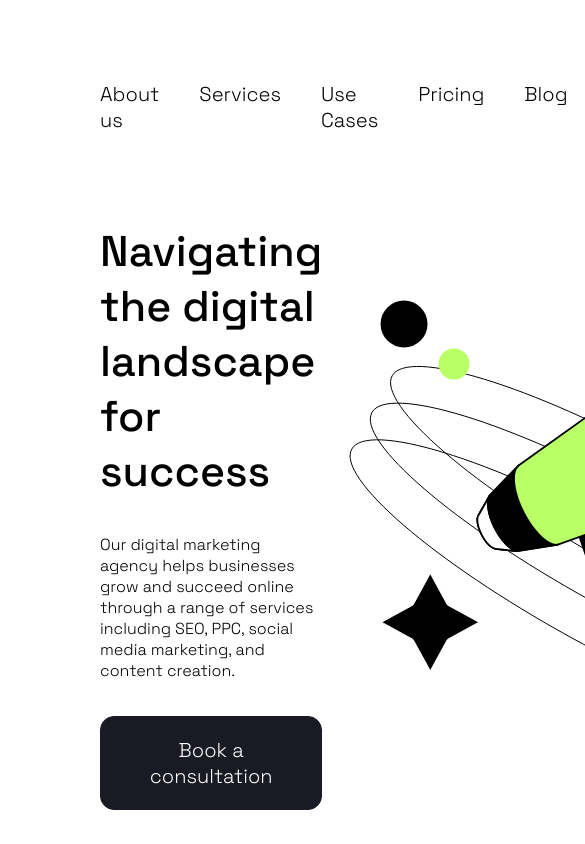
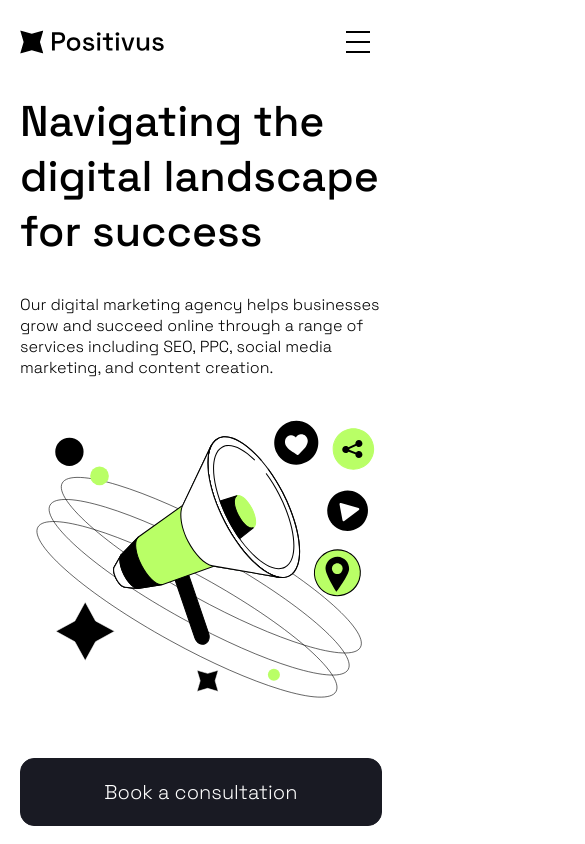
Before and after one commit to AmletixQ/positivus-langing-page, a React (Vite) app: page / in a window 390 px wide. Shown: the top 844 px of the page, 585 px wide, since content can reach past the window. Built offline with nearby package versions, Linux system fonts and the light colour scheme.

Commit message:
Complete update Heading to responseble mobile section

```diff
--- a/src/App.scss
+++ b/src/App.scss
@@ -3,4 +3,9 @@ main {
   flex-direction: column;
   gap: 8.75rem;
   padding: 3.75rem 6.25rem 0 6.25rem;
+
+  @media screen and (max-width: 425px) {
+    padding: 1.875rem 1.25rem 0 1.25rem;
+    gap: 3.75rem;
+  }
 }
--- a/src/components/Header/Header.scss
+++ b/src/components/Header/Header.scss
@@ -3,10 +3,16 @@
   justify-content: space-between;
   align-items: center;
 
-  div {
+  .header-navbar {
     display: flex;
     gap: 2.5rem;
     justify-content: center;
     align-items: center;
   }
+
+  @media screen and (max-width: 425px) {
+    .header-navbar {
+      display: none;
+    }
+  }
 }
--- a/src/components/Header/Header.tsx
+++ b/src/components/Header/Header.tsx
@@ -1,5 +1,6 @@
 import Button from "../Button/Button";
 import LogoIcon from "../Icons/Logo/LogoIcon";
+import MenuBurger from "../MenuBurger/MenuBurger";
 import Navbar from "../Navbar/Navbar";
 import "./Header.scss";
 
@@ -7,10 +8,11 @@ const Header = () => {
   return (
     <div className="header">
       <LogoIcon color="black" />
-      <div>
+      <div className="header-navbar">
         <Navbar />
         <Button intent={"secondary"}>Request a quote</Button>
       </div>
+      <MenuBurger />
     </div>
   );
 };
--- /dev/null
+++ b/src/components/MenuBurger/MenuBurger.scss
@@ -0,0 +1,12 @@
+.menu-burger {
+  display: flex;
+  flex-direction: column;
+  gap: 0.5rem;
+
+  .dash {
+    width: 1.5rem;
+    height: 0.125rem;
+    background-color: 50%;
+    background-color: black;
+  }
+}
--- /dev/null
+++ b/src/components/MenuBurger/MenuBurger.tsx
@@ -0,0 +1,11 @@
+import './MenuBurger.scss'
+
+const MenuBurger = () => {
+  return <div className="menu-burger">
+    <div className="dash"></div>
+    <div className="dash"></div>
+    <div className="dash"></div>
+  </div>
+}
+
+export default MenuBurger;
--- a/src/components/Partners/Partners.scss
+++ b/src/components/Partners/Partners.scss
@@ -1,4 +1,8 @@
 .partners {
   display: flex;
+  flex-wrap: wrap;
   justify-content: space-between;
+  @media screen and (max-width: 425px) {
+    justify-content: space-evenly;
+  }
 }
--- a/src/components/sections/Heading/Heading.scss
+++ b/src/components/sections/Heading/Heading.scss
@@ -11,5 +11,26 @@
     button {
       width: fit-content;
     }
+
+    img {
+      height: 19.375rem;
+      display: none;
+    }
+  }
+
+  @media screen and (max-width: 425px) {
+    padding: 2.5rem 0;
+    .heading-content {
+      button {
+        width: auto;
+      }
+
+      img {
+        display: block;
+      }
+    }
+    .desktop-illustration {
+      display: none;
+    }
   }
 }
--- a/src/components/sections/Heading/Heading.tsx
+++ b/src/components/sections/Heading/Heading.tsx
@@ -16,9 +16,10 @@ const Heading = () => {
             online through a range of services including SEO, PPC, social media
             marketing, and content creation.
           </p>
+          <img src={Illustration} alt="Illustration" />
           <Button intent={"primary"}>Book a consultation</Button>
         </div>
-        <img src={Illustration} alt="Illustration" />
+        <img className="desktop-illustration" src={Illustration} alt="Illustration" />
       </div>
       <Partners />
     </section>
```
